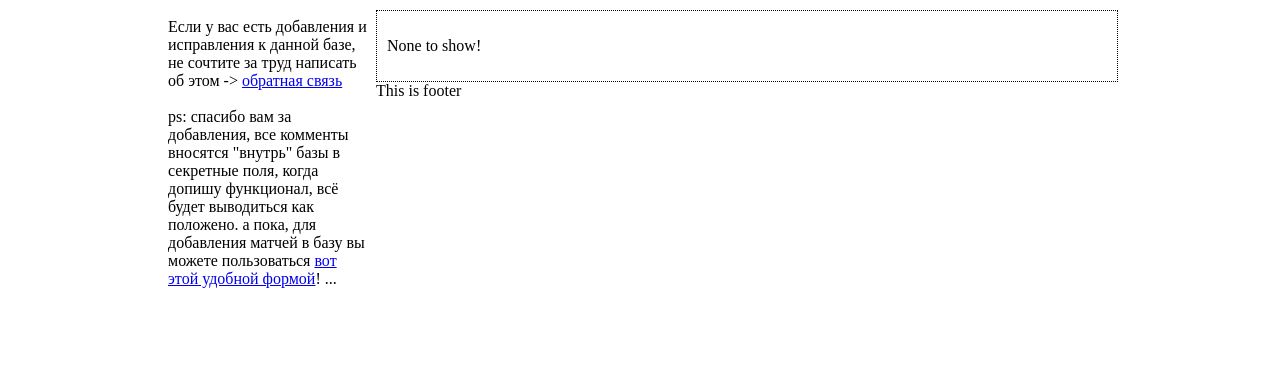
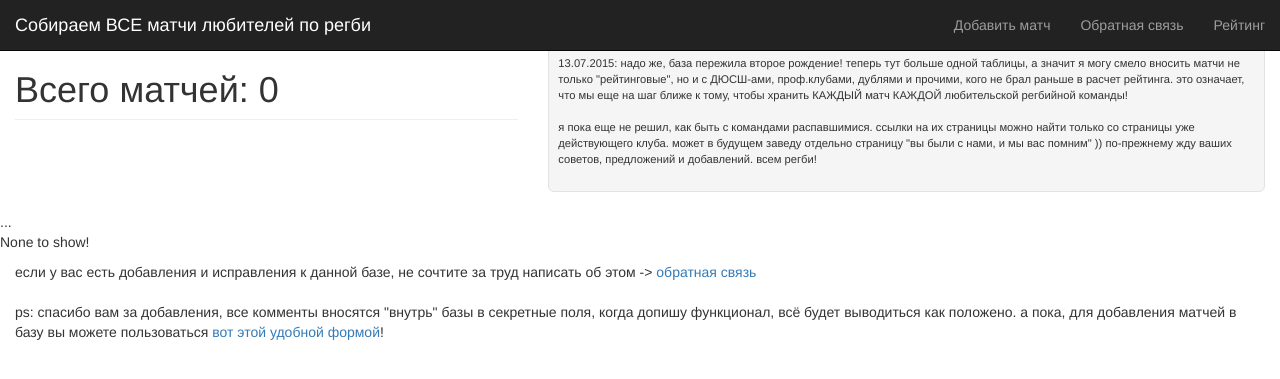
Before and after one commit to krnr/rugbystat, a Django app: page / in a window 1280 px wide. Shown: the top 379 px of the page. Run offline with Django 3.2, Linux system fonts and the light colour scheme; data that the repository does not hold is empty; some libraries are stand-ins or nearby versions.

Commit message:
templates amended for rating and bootstrap on the main page

```diff
--- a/matches/templates/base.html
+++ b/matches/templates/base.html
@@ -2,37 +2,67 @@
 <html>
 	<head>
 	    <title>Собираем все матчи по регби любительских команд</title>
-	<link rel="stylesheet" type="text/css" href="{% static "assets/default.css" %}">
+	<link rel="stylesheet" type="text/css" href="{% static "assets/bootstrap.min.css" %}">
 	</head>
 	<body>
-	<div id="page">
+	<nav class="navbar navbar-inverse navbar-fixed-top">
+      <div class="container-fluid">
+        <div class="navbar-header">
+        <!-- кнопка меню на маленьких экранах -->
+          <button type="button" class="navbar-toggle collapsed" data-toggle="collapse" data-target="#navbar" aria-expanded="false" aria-controls="navbar">
+            <span class="sr-only">Меню</span>
+            <span class="icon-bar"></span>
+            <span class="icon-bar"></span>
+            <span class="icon-bar"></span>
+          </button>
+          <!-- конец-->
+          <a class="navbar-brand" href="/">Собираем ВСЕ матчи любителей по регби</a>
+        </div>
+        <div id="navbar" class="navbar-collapse collapse">
+          <ul class="nav navbar-nav navbar-right">
+            <li><a href="https://docs.google.com/forms/d/1dX9HXAXPu9qItXluQUGQPkA-zbNxtjRgCh327gSIqiI/viewform">Добавить матч</a></li>
+            <li><a href="https://docs.google.com/forms/d/15cvacRfUez7JcSvk5jnAjS7H2t51xlDqLU3I6Jvbmec/viewform?embedded=true">Обратная связь</a></li>
+            <li><a href="404">Рейтинг</a></li>
+          </ul>
+        </div>
+      </div>
+    </nav>
+
+{% block sidebar %}
 		<div id="sidebar">
-			{% block sidebar %}
 {% if teams %}
+    teams from base tpl
 	<ul>
-
 	{% for team in teams %}
-	<li><a href="/teams/{{team}}/">{{team}}</a></li>
+	<li><a href="/teams/{{team.latin}}/">{{team}}</a></li>
 	{% endfor %}
 	</ul>
 {% else %}
-
 <p>None to show! in base tpl</p>
 {% endif %}
-			{% endblock%}
 		</div>
+{% endblock%}
+
+{% block content %}
 		<div id="content">
-			{% block content %}
-			This is content
-			{% endblock%}
+			This is content in base tpl
 		</div>
-		<div id="footer">
-			{% block footer %}
-			This is footer
-			{% endblock%}
-		</div>
+{% endblock%}
 
-	</div>
+{% block footer %}
+    <div class="col-md-12" id="footer">
+        если у вас есть добавления и исправления к данной базе,
+        не сочтите за труд написать об этом -&gt; <a href="https://docs.google.com/forms/d/15cvacRfUez7JcSvk5jnAjS7H2t51xlDqLU3I6Jvbmec/viewform?embedded=true">обратная связь</a>
+        <br><br>
+        ps: спасибо вам за добавления, все комменты вносятся "внутрь" базы в секретные поля,
+        когда допишу функционал, всё будет выводиться как положено. а пока, для добавления
+        матчей в базу вы можете пользоваться <a href="https://docs.google.com/forms/d/1dX9HXAXPu9qItXluQUGQPkA-zbNxtjRgCh327gSIqiI/viewform">вот этой удобной формой</a>!
+        </div>
 
+    <!-- jQuery (necessary for Bootstrap's JavaScript plugins) -->
+    <script src="https://ajax.googleapis.com/ajax/libs/jquery/1.11.3/jquery.min.js"></script>
+    <!-- Include all compiled plugins (below), or include individual files as needed -->
+    <script src="{% static "assets/bootstrap.min.js" %}"></script>
+{% endblock%}
 	</body>
 </html>
--- a/matches/templates/matches.html
+++ b/matches/templates/matches.html
@@ -8,7 +8,7 @@
 		<div id='date'>
 			{{match.match_date}} / {{match.tournament}} </div>
 		<div id='match'>
-			<a href="/teams/{{match.home}}/">{{match.home}}</a> - <a href="/teams/{{match.away}}/">{{match.away}}</a> - {{match.home_score}}:{{match.away_score}}
+			<a href="/teams/{{match.home_link}}/">{{match.home}}</a> - <a href="/teams/{{match.away_link}}/">{{match.away}}</a> - {{match.home_score}}:{{match.away_score}}
 		{% if match.home_scorers %}
 			{{match.home_scorers}} /
 		{% endif %}
--- a/matches/templates/teams.html
+++ b/matches/templates/teams.html
@@ -1,38 +1,61 @@
 {% extends "base.html" %}
 
     {% block sidebar %}
-			Если у вас есть добавления и исправления к данной базе,
-			не сочтите за труд написать об этом -> <a href="https://docs.google.com/forms/d/15cvacRfUez7JcSvk5jnAjS7H2t51xlDqLU3I6Jvbmec/viewform?embedded=true">обратная связь</a>
-			<br /><br />
-			ps: спасибо вам за добавления, все комменты вносятся "внутрь" базы в секретные поля,
-			когда допишу функционал, всё будет выводиться как положено. а пока, для добавления матчей в базу
-			вы можете пользоваться <a href="https://docs.google.com/forms/d/1dX9HXAXPu9qItXluQUGQPkA-zbNxtjRgCh327gSIqiI/viewform">вот этой удобной формой</a>!
+
+    <div class="container-fluid">
+        <div class="row" style="margin-top: 30px;">
+
+    <div class="col-md-5">
+          <h1 class="page-header">Всего матчей: {{total}}</h1>
+    </div>
+    <div class="col-md-7">
+            <div class="well well-lg">
+              <div class="row">
+                 <span style="font-size:0.8em">
+    13.07.2015: надо же, база пережила второе рождение! теперь тут больше одной таблицы, а значит я могу смело вносить матчи не только "рейтинговые", но и с ДЮСШ-ами, проф.клубами, дублями и прочими, кого не брал раньше в расчет рейтинга. это означает, что мы еще на шаг ближе к тому, чтобы хранить КАЖДЫЙ матч КАЖДОЙ любительской регбийной команды!
+    <br><br>
+    я пока еще не решил, как быть с командами распавшимися. ссылки на их страницы можно найти только со страницы уже действующего клуба. может в будущем заведу отдельно страницу "вы были с нами, и мы вас помним" )) по-прежнему жду ваших советов, предложений и добавлений. всем регби!</span>
+              </div>
+            </div>
+    </div>
+        </div>
+    </div>
 
     {% if matches %}
-    <h2>Недавние матчи:</h2>
-	<ul>
+    <div class="container-fluid">
+        <div class="row">
+    <div class="col-md-3" id="leftCol">
+				<div class="button">
+              	<h3>Недавние матчи:</h3>
+            <ul class="nav-stacked affix-top" id="sidebar">
     {% for match in matches %}
-	<li>{{match.match_date}}<br /><a href="/teams/{{match.home}}/">{{match.home}}</a> - <a href="/teams/{{match.away}}/">{{match.away}}</a> - {{match.home_score}}:{{match.away_score}}</li>
+    <li>{{match.match_date}}<br /><a href="/teams/{{match.home_link.latin}}/">{{match.home}}</a> - <a href="/teams/{{match.away_link.latin}}/">{{match.away}}</a> - {{match.home_score}}:{{match.away_score}}</li>
     {% endfor %}
     </ul>
     {% else %}
     ...
     {% endif %}
-
+        </div>
+        </div>
     {% endblock%}
 
 {% block content %}
+<div id="content">
+    <div class="col-md-9" id="content">
+    <div class="row">
 
 {% if teams %}
-    <h2>Всего матчей: {{total}}</h2>
+        <div class="col-md-6">
     <ul>
     {% for team in teams %}
-	<li><a href="/teams/{{team}}/">{{team}}</a></li>
+        <li><a href="/teams/{{team.latin}}/">{{team}}</a></li>
     {% endfor %}
     </ul>
+        </div>
 {% else %}
-
 <p>None to show!</p>
 {% endif %}
-
+    </div>
+    </div>
+</div>
 {% endblock %}
```
Also changed, not shown: matches/templates/404.html (+20 -14 lines), matches/templates/500.html (added, +12 -0 lines), matches/templates/team.html (+44 -20 lines), matches/templates/tourn.html (+19 -21 lines). Lines whose indentation alone changed are shown as unchanged.
